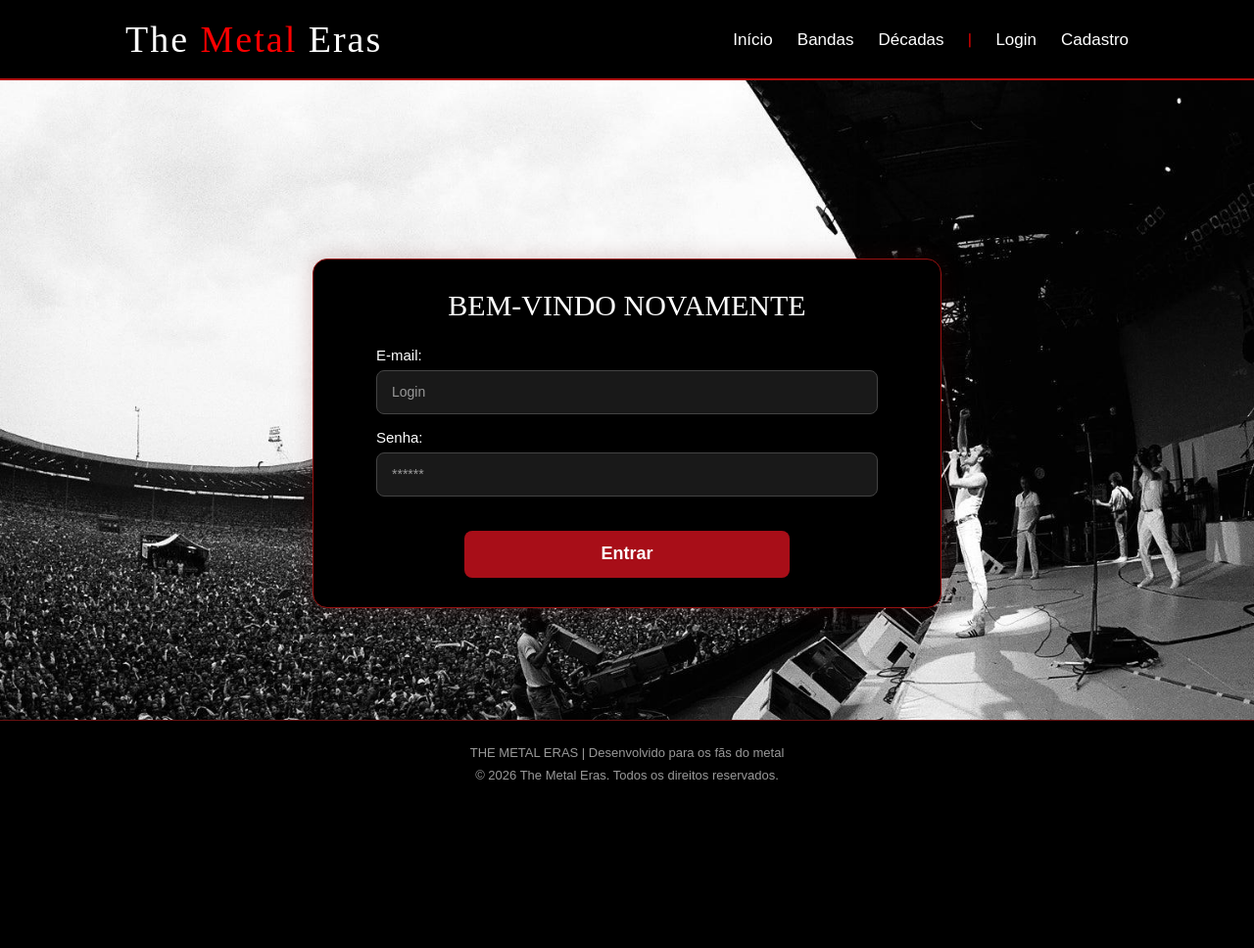
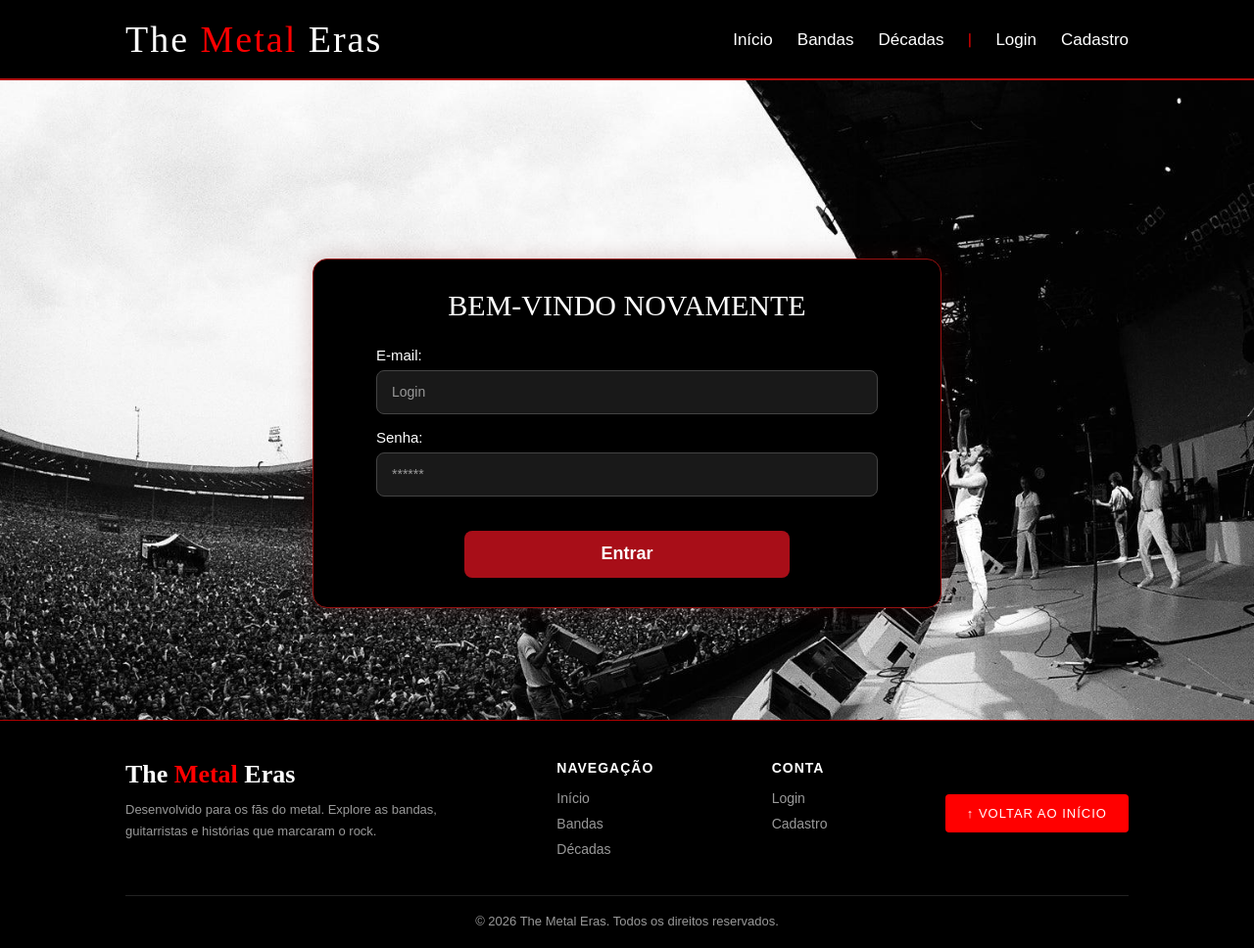
Before and after one commit to FilipeHorta07/ProjetoIndividualGuitarra, a website: page web-data-viz/public/login.html in a window 1280 px wide. Shown: the whole page at 98% size. Before the commit the page ends 824 px from the top, so only its background shows below. Drawn offline with Linux system fonts and the light colour scheme.

Commit message:
Melhorando meu footer da página de login, para implementar nas outras páginas

```diff
--- a/web-data-viz/public/css/estilo.css
+++ b/web-data-viz/public/css/estilo.css
@@ -567,23 +567,103 @@ html {
 
 .footer {
   background-color: #000;
-  border-top: 1px solid #661111;
-  padding: 25px 0;
+  border-top: 1px solid #a00;
+  padding: 40px 0 20px;
+  font-family: 'Poppins', sans-serif;
   color: #999;
 }
 
-.footer .container {
+.footer-topo {
   display: flex;
-  flex-direction: column;
-  align-items: center;
-  gap: 8px;
+  justify-content: space-between;
+  align-items: flex-start;
+  gap: 40px;
+  flex-wrap: wrap;
 }
 
-.footer p {
-  font-family: 'Poppins', sans-serif;
+.footer-marca {
+  max-width: 320px;
+}
+
+.footer-titulo {
+  color: #fff;
+  font-family: 'Times New Roman', serif;
+  font-size: 26px;
+  margin: 0 0 10px;
+}
+
+.footer-titulo span {
+  color: red;
+}
+
+.footer-marca p {
   font-size: 13px;
+  line-height: 1.7;
   margin: 0;
+}
+
+.footer-coluna h4 {
+  color: #fff;
+  font-size: 14px;
+  letter-spacing: 1px;
+  text-transform: uppercase;
+  margin: 0 0 14px;
+}
+
+.footer-coluna ul {
+  list-style: none;
+  padding: 0;
+  margin: 0;
+}
+
+.footer-coluna li {
+  margin-bottom: 8px;
+}
+
+.footer-coluna a {
+  color: #999;
+  text-decoration: none;
+  font-size: 14px;
+  transition: color 0.2s;
+}
+
+.footer-coluna a:hover {
+  color: red;
+}
+
+.footer-botao {
+  align-self: center;
+  background-color: red;
+  color: #fff;
+  text-decoration: none;
+  font-size: 13px;
+  letter-spacing: 1px;
+  text-transform: uppercase;
+  padding: 12px 22px;
+  border-radius: 4px;
+  transition: background-color 0.2s, transform 0.2s;
+}
+
+.footer-botao:hover {
+  background-color: #b30000;
+  transform: translateY(-2px);
+}
+
+.footer-base {
+  margin-top: 30px;
+  padding-top: 18px;
+  border-top: 1px solid #222;
   text-align: center;
+  font-size: 13px;
+}
+
+.footer-base p {
+  margin: 0;
+}
+
+.footer .container {
+  display: block;
+  height: auto;
 }
 
 /* LOGIN E CADASTRO */
@@ -645,8 +725,8 @@ html {
   min-height: calc(100vh - var(--tamanho-header));
   box-sizing: border-box;
   display: flex;
-  align-items: center;      /* centraliza na vertical */
-  justify-content: center;  /* centraliza na horizontal */
+  align-items: center;
+  justify-content: center;
 }
 
 .pagina-login .container {
--- a/web-data-viz/public/login.html
+++ b/web-data-viz/public/login.html
@@ -79,14 +79,42 @@
         </div>
     </div>
 
-    <!--footer inicio-->
-    <div class="footer">
-        <div class="container">
-            <p>THE METAL ERAS | Desenvolvido para os fãs do metal</p>
-            <p>© 2026 The Metal Eras. Todos os direitos reservados.</p>
-        </div>
+<!--footer inicio-->
+<footer class="footer">
+  <div class="container">
+    <div class="footer-topo">
+
+      <div class="footer-marca">
+        <h3 class="footer-titulo">The <span>Metal</span> Eras</h3>
+        <p>Desenvolvido para os fãs do metal. Explore as bandas, guitarristas e histórias que marcaram o rock.</p>
+      </div>
+
+      <div class="footer-coluna">
+        <h4>Navegação</h4>
+        <ul>
+          <li><a href="index.html#inicio">Início</a></li>
+          <li><a href="index.html#lendas">Bandas</a></li>
+          <li><a href="index.html#decadas">Décadas</a></li>
+        </ul>
+      </div>
+
+      <div class="footer-coluna">
+        <h4>Conta</h4>
+        <ul>
+          <li><a href="login.html">Login</a></li>
+          <li><a href="cadastro.html">Cadastro</a></li>
+        </ul>
+      </div>
+
+      <a href="index.html#inicio" class="footer-botao">↑ Voltar ao início</a>
     </div>
-    <!--footer fim-->
+
+    <div class="footer-base">
+      <p>© 2026 The Metal Eras. Todos os direitos reservados.</p>
+    </div>
+  </div>
+</footer>
+<!--footer fim-->
 
 </body>
 
```
